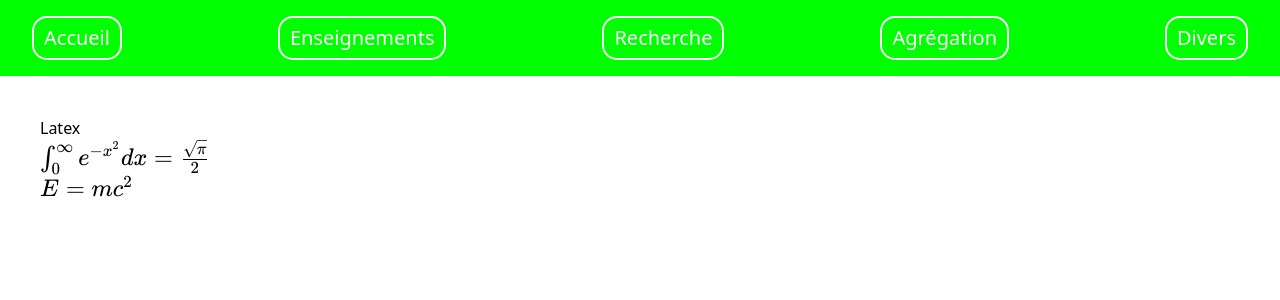
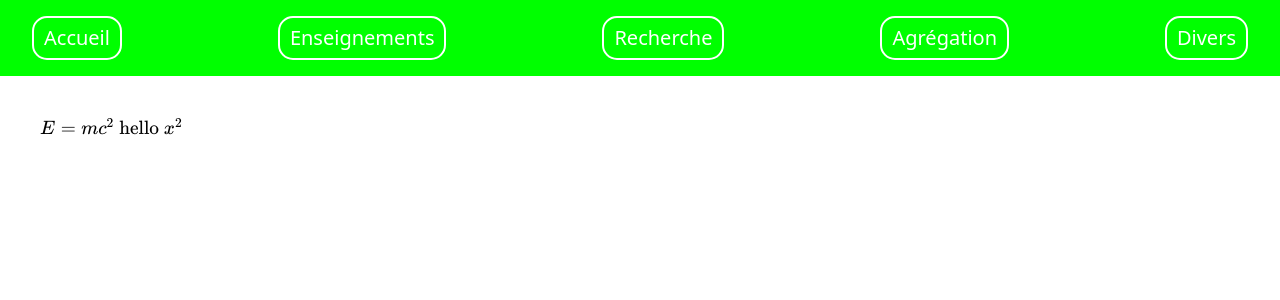
Before and after one commit to alicemoriniere/alicemoriniere.github.io, a Vue app: page /divers in a window 1280 px wide. Shown: the top 300 px of the page. Built offline with nearby package versions, Linux system fonts and the light colour scheme.

Commit message:
titre latex

```diff
--- a/src/MiscView.vue
+++ b/src/MiscView.vue
@@ -2,15 +2,8 @@
 import katex from 'katex'
 import 'katex/dist/katex.min.css'
 
-const equation = () => {
-  return katex.renderToString(String.raw`\int_0^\infty e^{-x^2} dx = \frac{\sqrt{\pi}}{2}`, {
-    throwOnError: false,
-    output: 'html',
-  })
-}
-
-const einstein = () => {
-  return katex.renderToString(String.raw`E = mc^2`, {
+const title = (name) => {
+  return katex.renderToString(name, {
     throwOnError: false,
     output: 'html',
   })
@@ -19,8 +12,14 @@ const einstein = () => {
 
 <template>
   <div class="flex m-10 flex-col">
-    <span> Latex </span>
-    <span v-html="equation()" class="text-xl" />
-    <span v-html="einstein()" class="text-xl" />
+    <a
+      target="_blank"
+      href="/cours/main.pdf"
+      v-html="
+        title(String.raw`E = mc^2\text{ hello
+      }x^2`)
+      "
+      class="underline"
+    />
   </div>
 </template>
```
